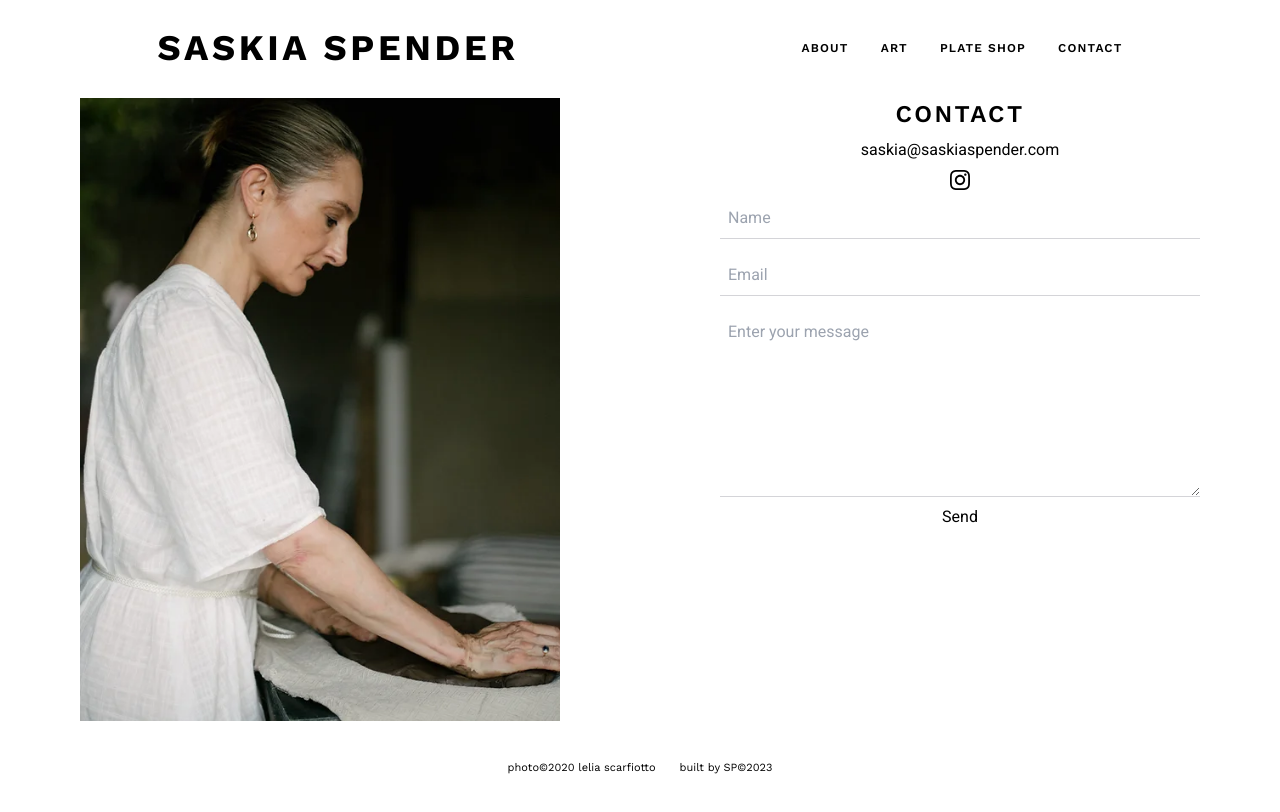
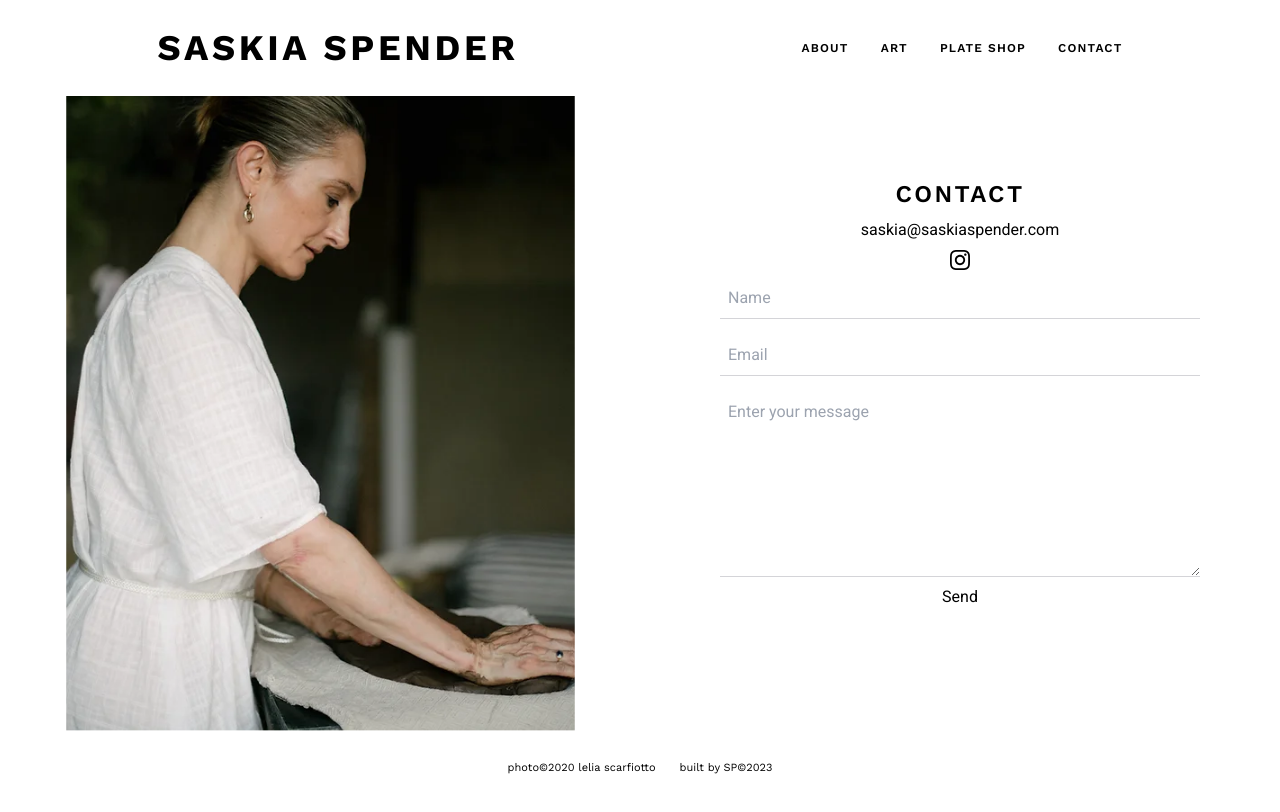
Before and after one commit to Sophie-Senge/Saskia-Webpage, a React (Create React App) app: page /contact in a window 1280 px wide. Shown: the top 812 px of the page. Built offline with nearby package versions, Linux system fonts and the light colour scheme.

Commit message:
contact page layout

```diff
--- a/src/pages/Contact.jsx
+++ b/src/pages/Contact.jsx
@@ -5,11 +5,11 @@ import { SiInstagram } from "react-icons/si";
 
 function Contact() {
   return (
-    <div id="contact" className="mx-auto h-full md:h-screen text-center place-content-center grid md:grid-cols-2 pt-20 md:pt-32">
+    <div id="contact" className="mx-auto h-full md:h-screen text-center place-content-center grid md:grid-cols-2">
       <div className='mx-auto'>
-        <img className='object-cover h-[85%]' src={profile} alt="saskia spender" />
+        <img className='object-cover scale-90' src={profile} alt="saskia spender" />
       </div>
-      <div className='mx-10'>
+      <div className='mx-10 md:pt-20 lg:pt-36'>
         <h2 className="text-2xl font-semibold uppercase tracking-widest pb-2 font-headings">Contact</h2>
         <p>saskia@saskiaspender.com</p>
         <a className='grid place-content-center p-2' href="https://www.instagram.com/saskiaspender/?hl=en"><SiInstagram size={20}/></a>
```
